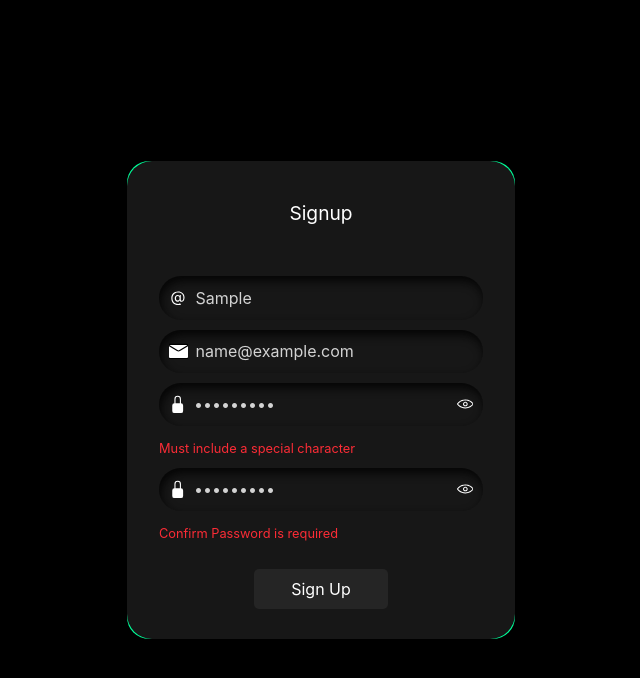
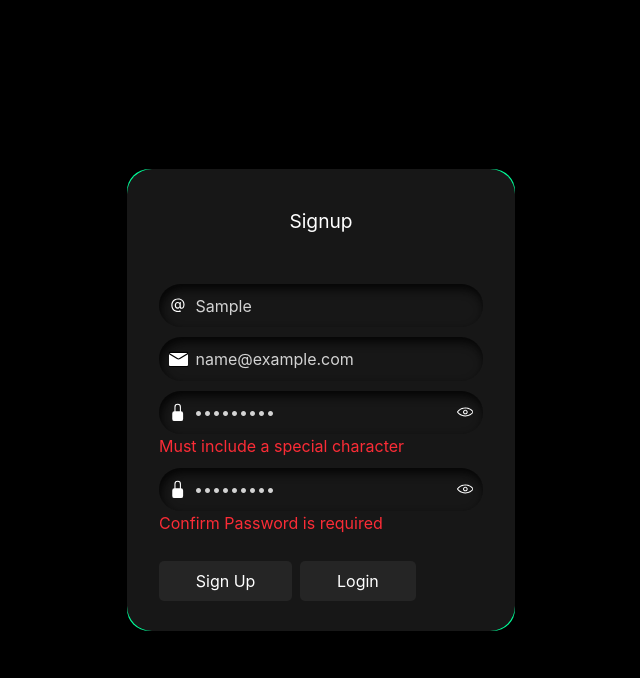
Before and after one commit to Utsab-web/Ecommerce_site, a React (Vite) app: page /signup in a window 1280 px wide. Both pictures are taken after typing "Sample", "name@example.com", "Sample123", "Sample123" into the empty fields and a click on the button "Sign Up". Shown: the top 678 px of the page, without its empty margins (319-959 px from the left). Built offline with nearby package versions, Linux system fonts and the light colour scheme.

Commit message:
erroe text size increased and login button added in signup page

```diff
--- a/src/App.jsx
+++ b/src/App.jsx
@@ -8,7 +8,7 @@ function App() {
   return (
     <>
         <Routes>
-          <Route path="/" element={<Login />} />
+          <Route path="/login" element={<Login />} />
           <Route path="/signup" element={<Signup />} />
         </Routes>
     </>
--- a/src/pages/Login.jsx
+++ b/src/pages/Login.jsx
@@ -68,7 +68,7 @@ function Login() {
                   />
                 </div>
                 {errors.username && (
-                  <span className="text-red-500 text-[0.8em] mt-[0.2em]">
+                  <span className="text-red-500 text-[1em] mt-[0.3em]">
                     {errors.username.message}
                   </span>
                 )}
@@ -107,7 +107,7 @@ function Login() {
                 </svg>
                 </div>
                 {errors.password && (
-                  <span className="text-red-500 text-[0.8em] mt-[0.2em]">
+                  <span className="text-red-500 text-[1em] mt-[0.3em]">
                     {errors.password.message}
                   </span>
                 )}
--- a/src/pages/Signup.jsx
+++ b/src/pages/Signup.jsx
@@ -1,6 +1,6 @@
 import { useForm } from "react-hook-form";
 import { useNavigate } from "react-router";
-import {useState} from 'react'
+import { useState } from "react";
 function Signup() {
   const [showPassword, setShowPassword] = useState(false);
   const navigate = useNavigate();
@@ -45,6 +45,7 @@ function Signup() {
               </p>
 
               {/* Username */}
+              <div>
                 <div className={field}>
                   <svg
                     viewBox="0 0 16 16"
@@ -68,12 +69,14 @@ function Signup() {
                   />
                 </div>
                 {errors.username && (
-                <span className="text-red-500 text-[0.8em] mt-[0.2em]">
+                  <span className="text-red-500 text-[1em] mt-[0.3em]">
                     {errors.username.message}
                   </span>
                 )}
+              </div>
 
               {/* Email */}
+              <div>
                 <div className={field}>
                   <svg
                     viewBox="4 4 16 16"
@@ -107,12 +110,14 @@ function Signup() {
                   />
                 </div>
                 {errors.email && (
-                <span className="text-red-500 text-[0.8em] mt-[0.2em]">
+                  <span className="text-red-500 text-[1em] mt-[0.3em]">
                     {errors.email.message}
                   </span>
                 )}
+              </div>
 
               {/* Password */}
+              <div>
                 <div className={field}>
                   <svg
                     viewBox="0 0 16 16"
@@ -141,7 +146,8 @@ function Signup() {
                         hasUppercase: (v) =>
                           /[A-Z]/.test(v) || "Must include an uppercase letter",
 
-                      hasNumber: (v) => /\d/.test(v) || "Must include a number",
+                        hasNumber: (v) =>
+                          /\d/.test(v) || "Must include a number",
 
                         hasSpecialChar: (v) =>
                           /[!@#$%^&*(),.?":{}|<>]/.test(v) ||
@@ -164,17 +170,22 @@ function Signup() {
                   </svg>
                 </div>
                 {errors.password && (
-                <span className="text-red-500 text-[0.8em] mt-[0.2em]">
+                  <span className="text-red-500 text-[1em] mt-[0.3em]">
                     {errors.password.message}
                   </span>
                 )}
+              </div>
 
               {/*Confirm Password */}
-              <div className={field} {...register("confirm_password", {
+              <div>
+                <div
+                  className={field}
+                  {...register("confirm_password", {
                     required: "Confirm Password is required",
                     validate: (value) =>
                       value === watch("password") || "Passwords do not match",
-              })}>
+                  })}
+                >
                   <svg
                     viewBox="0 0 16 16"
                     fill="currentColor"
@@ -203,17 +214,28 @@ function Signup() {
                   </svg>
                 </div>
                 {errors.confirm_password && (
-                <span className="text-red-500 text-[0.8em] mt-[0.2em]">
+                  <span className="text-red-500 text-[1em] mt-[0.3em]">
                     {errors.confirm_password.message}
                   </span>
                 )}
+              </div>
 
               {/* Signup Button */}
-              <div className="flex justify-center flex-row mt-[1em] mb-[1.5em]">
-                <button  type="submit"
+              <div className="flex flex-row gap-2 mt-[1em] mb-[1.5em]">
+                <button
+                  type="submit"
                   className="p-[0.5em] pl-[2.3em] pr-[2.3em] rounded-[5px] border-none outline-none transition-all duration-[0.4s] ease-in-out bg-[#252525] text-white hover:bg-black"
                 >
                   Sign Up
+                </button>
+
+                {/* Login Button */}
+                <button
+                  type="button"
+                  onClick={() => navigate("/login")}
+                  className="p-[0.5em] pl-[2.3em] pr-[2.3em] rounded-[5px] border-none outline-none transition-all duration-[0.4s] ease-in-out bg-[#252525] text-white hover:bg-black"
+                >
+                  Login
                 </button>
               </div>
             </form>
```
Lines whose indentation alone changed are shown as unchanged.
